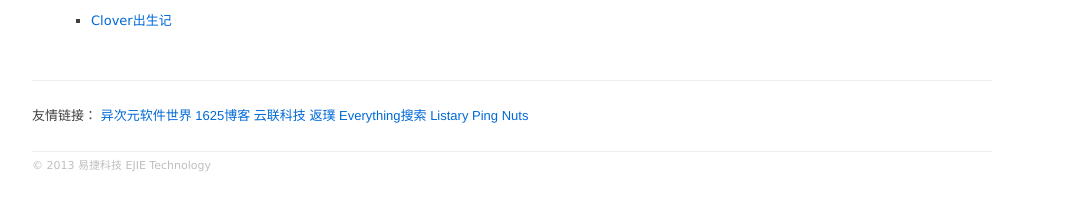
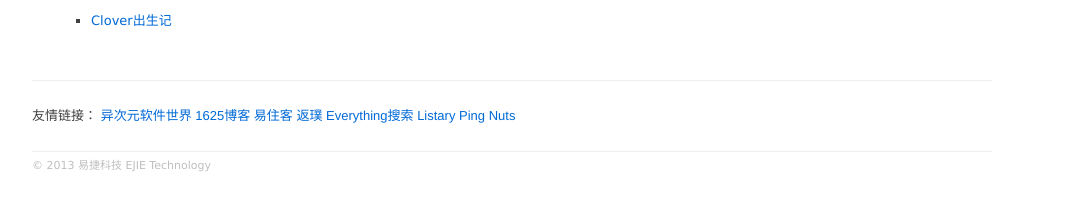
Before and after one commit to achermao/cn, a Jekyll site: the page built from _posts/2012-07-11-clover-thanks.md, in a window 1280 px wide. Shown: the part 672-883 px from the top of the page, without its empty margins (118-1200 px from the left). Built offline with Jekyll 4.4.1, drawn with Linux system fonts in a browser that asks for light colours; some web fonts are replaced; Markdown is read by kramdown in place of the engine named in the settings; comment, search, counter and statistics services are not loaded.

Commit message:
update links

```diff
--- a/_includes/links.html
+++ b/_includes/links.html
@@ -3,7 +3,7 @@
 		友情链接：
 		<a href="http://www.iplaysoft.com/">异次元软件世界</a>
 		<a href="http://1625.me">1625博客</a>
-		<a href="http://www.yizhuke.com/">云联科技</a>
+		<a href="http://www.yizhuke.com/">易住客</a>
 		<a href="http://foundpure.com">返璞
 		<a href="http://www.voidtools.com/">Everything搜索</a>
 		<a href="http://www.listary.com/">Listary</a>
```
